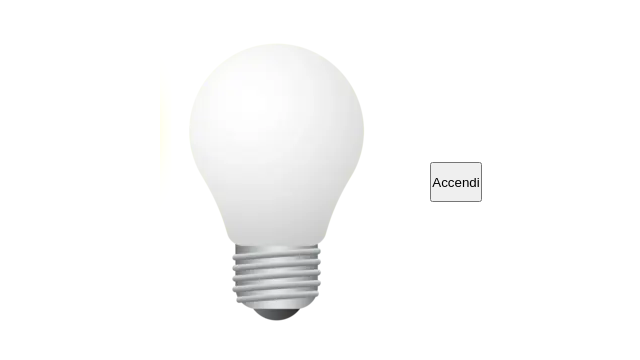
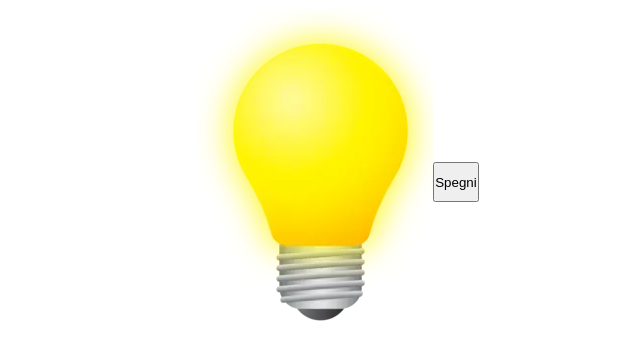
Before and after one commit to RossellaTaverni/js-dom-1, a plain HTML site: page index.html in a window 1280 px wide. Both pictures are taken after a click on the button "Accendi". Shown: the whole page, without its empty margins (319-959 px from the left). Drawn offline with Linux system fonts and the light colour scheme.

Commit message:
[UPD] Complete update of the exercises.

```diff
--- a/css/style.css
+++ b/css/style.css
@@ -10,6 +10,10 @@ main{
     align-items: center;
 }
 
+.image{
+    transition: opacity 0.5s ease;
+}
+
 button{
     height: 40px;
 }
--- a/index.html
+++ b/index.html
@@ -9,12 +9,12 @@
 <body>
     <main>
         <div class="imagesContainer">
-            <img src="./img-3/white_lamp.png" alt="" class="image" id="image1">
-            <img src="./img-3/yellow_lamp.png" alt="" class="image" id="image2" style="display: none;">
+            <img src="img-3/white_lamp.png" alt="" class="image" id="img1">
         </div>
 
-        <button id="bottone">Accendi</button>
+        <button id="button">Accendi</button>
     </main>
+
     <script src="./js/script.js"></script>
 </body>
 </html>
--- a/js/script.js
+++ b/js/script.js
@@ -0,0 +1,15 @@
+// Selezioniamo il bottone e le due immagini
+const lampadina = document.getElementById('img1');
+const accendiButton = document.getElementById('button');
+
+// Corpo del programma
+accendiButton.addEventListener("click", () => {
+    // Controllo se la lampadina è spenta
+    if (lampadina.src.split('/').pop() === 'white_lamp.png') {
+        lampadina.src = 'img-3/yellow_lamp.png'; // Accendi la lampadina
+        accendiButton.textContent = "Spegni"; // Cambia il testo del bottone
+    } else {
+        lampadina.src = 'white_lamp.png'; // Spegni la lampadina
+        accendiButton.textContent = "Accendi"; // Ripristina il testo del bottone
+    }
+});
```
